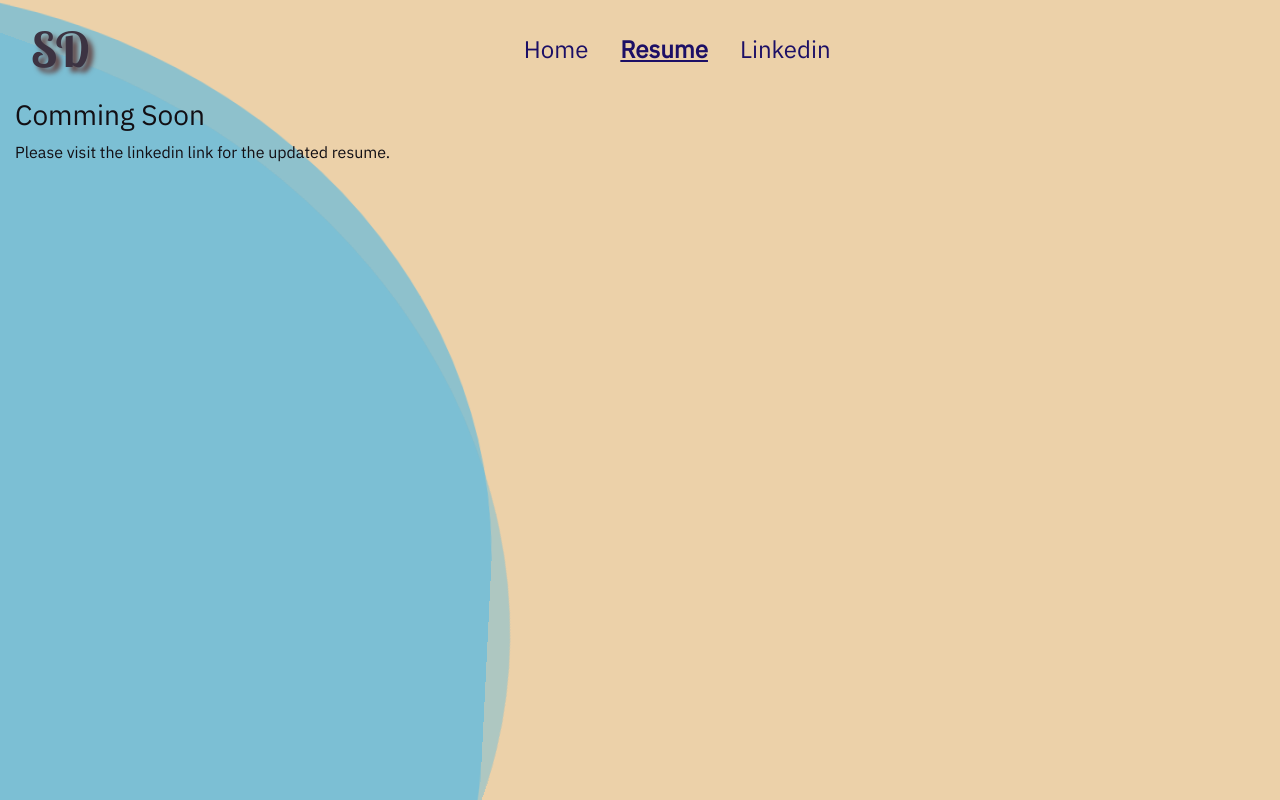
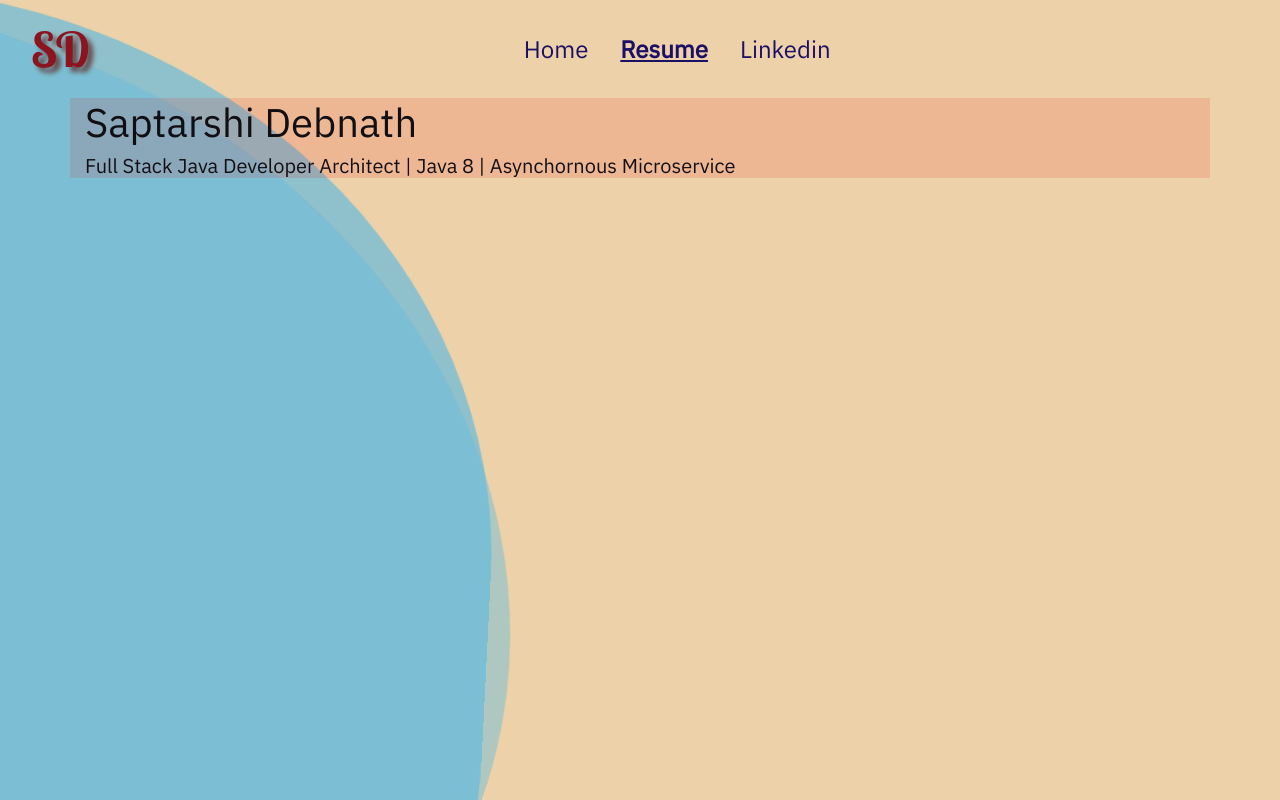
Before and after one commit to saptarshidebnath/saptarshidebnath, an Angular app: page /resume in a window 1280 px wide. Built offline with nearby package versions, Linux system fonts and the light colour scheme.

Commit message:
Resume basic is being implemented.

```diff
--- a/src/app/app.module.ts
+++ b/src/app/app.module.ts
@@ -7,6 +7,7 @@ import { HomeComponent } from './home/home.component';
 import { BackgroundComponent } from './background/background.component';
 import { ResumeComponent } from './resume/resume.component';
 import { NavigationComponent } from './navigation/navigation.component';
+import { HttpClientModule } from '@angular/common/http';
 
 @NgModule({
   declarations: [
@@ -18,7 +19,8 @@ import { NavigationComponent } from './navigation/navigation.component';
   ],
   imports: [
     BrowserModule,
-    AppRoutingModule
+    AppRoutingModule,
+    HttpClientModule
   ],
   providers: [],
   bootstrap: [AppComponent]
--- a/src/app/home/home.component.scss
+++ b/src/app/home/home.component.scss
@@ -23,6 +23,7 @@ section.page-home {
         p.banner-intro {
             font-size: 1.5em;
             text-align: center;
+            text-shadow: 5px 5px 5px #634747;
         }
     }
 }
--- a/src/app/navigation/navigation.component.scss
+++ b/src/app/navigation/navigation.component.scss
@@ -5,7 +5,7 @@ nav#sitenav {
         font-family: "Lobster Two", cursive;
         font-size: 3em;
         font-weight: bold;
-        color: #3c3342;
+        color: #8c141f;
         text-shadow: 5px 5px 5px #634747;
     }
     a.activelink {
--- a/src/app/resume/resume.component.html
+++ b/src/app/resume/resume.component.html
@@ -1,2 +1,11 @@
-<h3>Comming Soon</h3>
-<p>Please visit the linkedin link for the updated resume.</p>
+<section class="resume container">
+    <section class="header text-left">
+        <h1>{{this?.resume?.name?.firstName?.data}} {{this?.resume?.name?.lastName?.data}}</h1>
+        <h5>{{this?.resume?.headLine?.data}}</h5>
+        <section class="contact" *ngIf="displayPi()">
+            <section  *ngFor="let column of this?.resume?.contact; let in = index" >
+                <i class="{{column.type}}"></i> <span>{{column.data}}</span>
+            </section>
+        </section>
+    </section>
+</section>
--- a/src/app/resume/resume.component.scss
+++ b/src/app/resume/resume.component.scss
@@ -0,0 +1,8 @@
+section.resume {
+    background-color: rgba(255, 0, 0, 0.123);
+    section.contact {
+        background-color: yellow;
+        .email {
+        }
+    }
+}
--- a/src/app/resume/resume.component.ts
+++ b/src/app/resume/resume.component.ts
@@ -1,4 +1,5 @@
 import { Component, OnInit } from '@angular/core';
+import { HttpClient } from "@angular/common/http";
 
 @Component({
   selector: 'app-resume',
@@ -7,9 +8,20 @@ import { Component, OnInit } from '@angular/core';
 })
 export class ResumeComponent implements OnInit {
 
-  constructor() { }
+  constructor(private httpClient: HttpClient) { }
+
+  resume: any = {};
 
   ngOnInit(): void {
+    this.httpClient.get("assets/resume.json").subscribe(data => {
+      console.log(data);
+      this.resume = data;
+    })
   }
 
+  displayPi(): boolean{
+    return false;
+  }
+
+
 }
--- /dev/null
+++ b/src/assets/resume.json
@@ -0,0 +1,40 @@
+{
+    "name": {
+        "firstName": {
+            "label": "First Name",
+            "data": "Saptarshi"
+        },
+        "lastName": {
+            "label": "Last Name",
+            "data": "Debnath"
+        }
+    },
+    "headLine": {
+        "label": "Head Line",
+        "data": "Full Stack Java Developer Architect | Java 8 | Asynchornous Microservice"
+    },
+    "contact": [
+        {
+            "type": "email",
+            "label": "Email",
+            "data": "sapdeb@saptarshidebnath.com"
+        },
+        {
+            "type": "phone",
+            "label": "Phone",
+            "data": "+1(973) 348-5557"
+        }
+    ],
+    "social": [
+        {
+            "type": "linkedin",
+            "label": "Linkedin",
+            "data": "https://www.linkedin.com/in/saptarshidebnath/"
+        },
+        {
+            "type": "github",
+            "label": "Linkedin",
+            "data": "https://www.linkedin.com/in/saptarshidebnath/"
+        }
+    ]
+}
--- a/src/index.html
+++ b/src/index.html
@@ -2,7 +2,7 @@
 <html lang="en">
 <head>
   <meta charset="utf-8">
-  <title>Saptarshidebnath</title>
+  <title>Saptarshi Debnath , Full Stack Java8 Developer working in aysnchronous Java 8</title>
   <base href="/">
   <meta name="viewport" content="width=device-width, user-scalable=false;">
   <link rel="icon" type="image/x-icon" href="favicon.ico">
```
